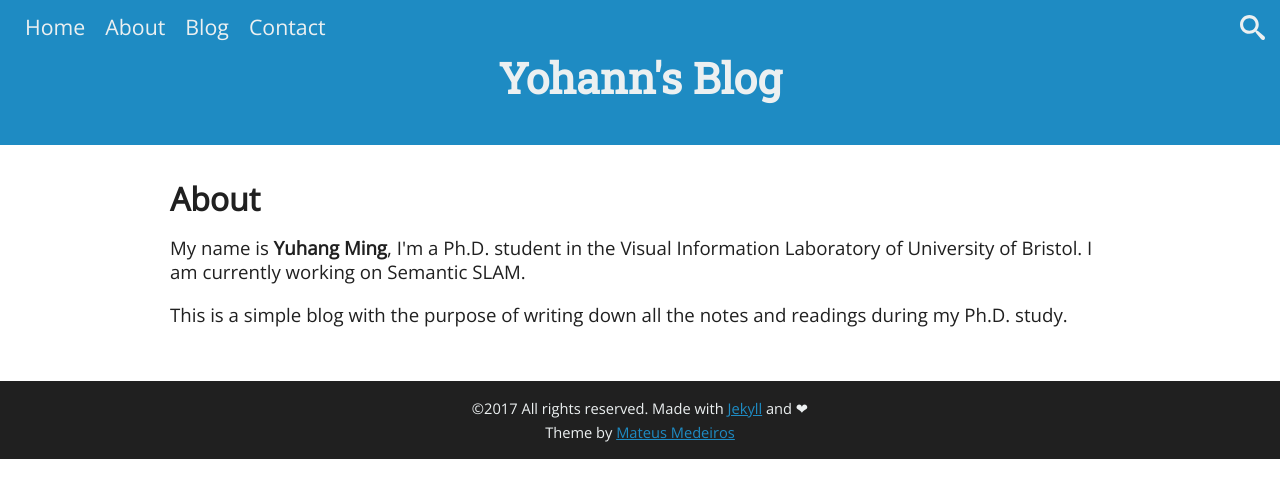
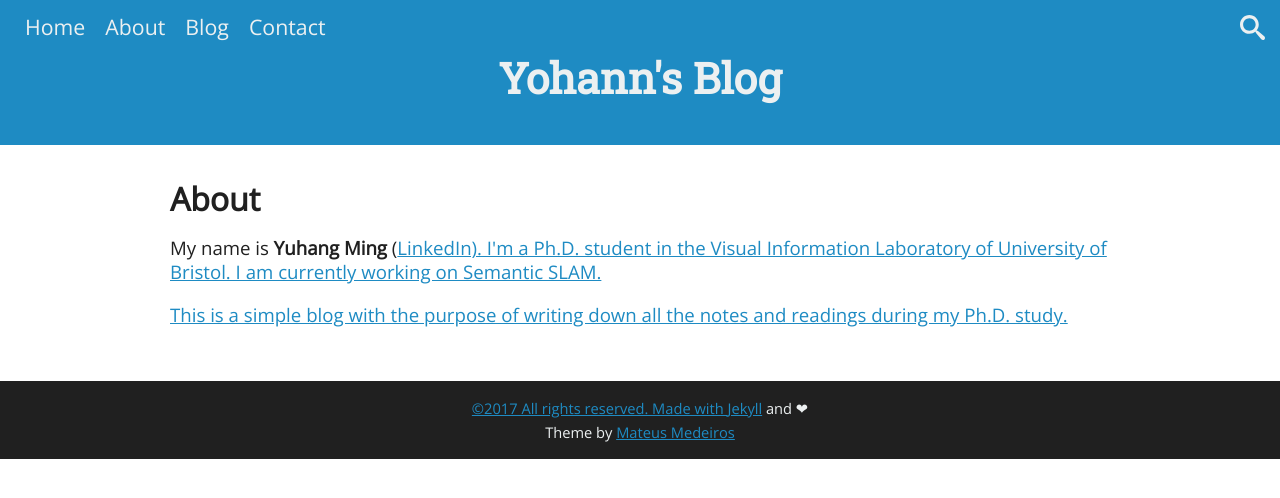
Before and after one commit to YuhangMing/YuhangMing.github.io, a Jekyll site: the page built from about.html, in a window 1280 px wide. Shown: the top 498 px of the page. Built offline with Jekyll 4.4.1, drawn with Linux system fonts in a browser that asks for light colours.

Commit message:
add LinkedIn link

```diff
--- a/about.html
+++ b/about.html
@@ -3,6 +3,6 @@ layout: page
 title: About
 permalink: /about/
 ---
-<p> My name is <b>Yuhang Ming</b>, I'm a Ph.D. student in the Visual Information Laboratory of University of Bristol. I am currently working on Semantic SLAM. </p>
+<p> My name is <b>Yuhang Ming</b> (<a href="http://www.linkedin.com/in/yuhang-ming">LinkedIn). I'm a Ph.D. student in the Visual Information Laboratory of University of Bristol. I am currently working on Semantic SLAM. </p>
 
 <p> This is a simple blog with the purpose of writing down all the notes and readings during my Ph.D. study. </p>
```
Also changed, not shown: screenshot - 590x300.png (deleted), screenshot.png (deleted), 4 other files.
